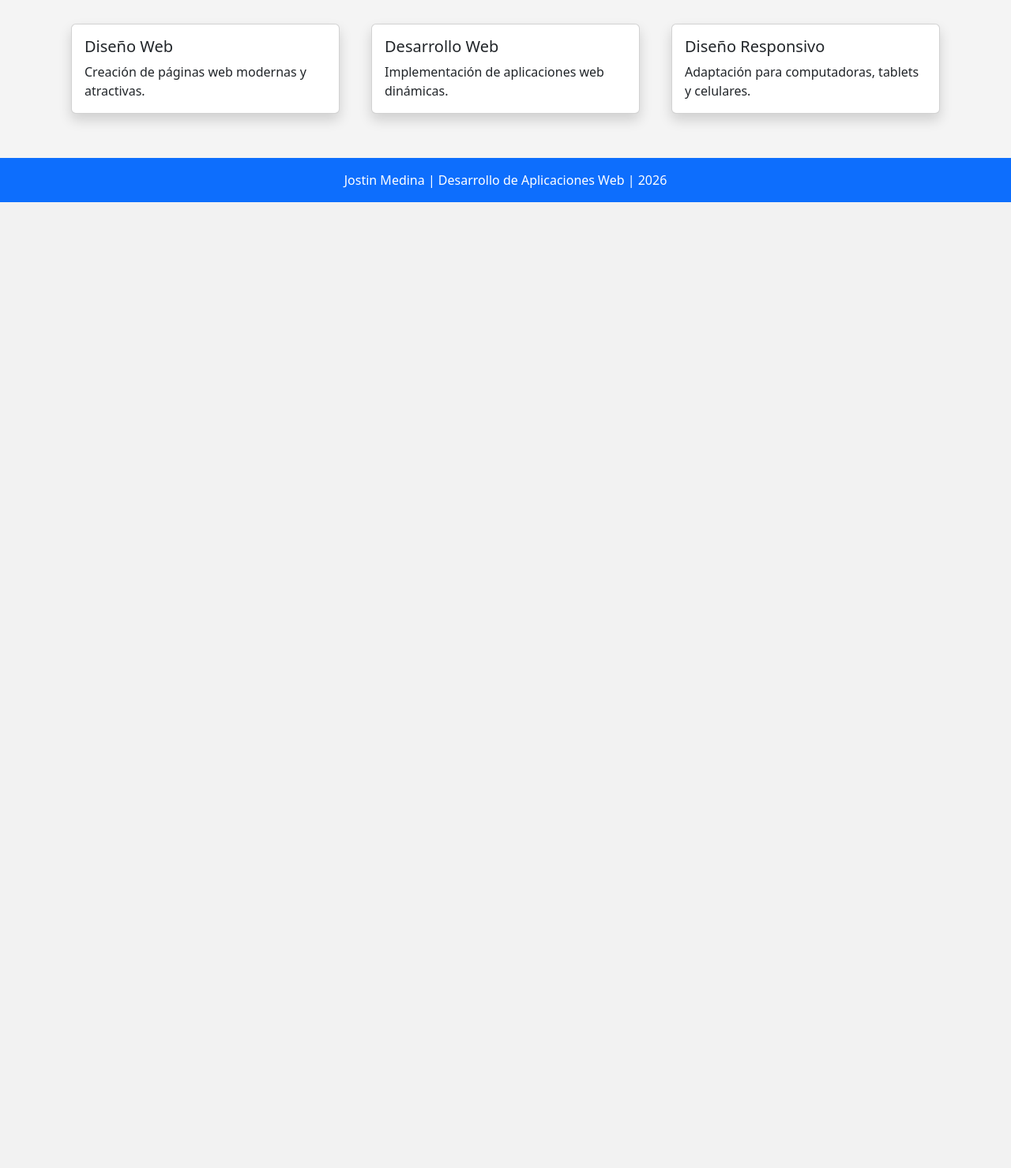
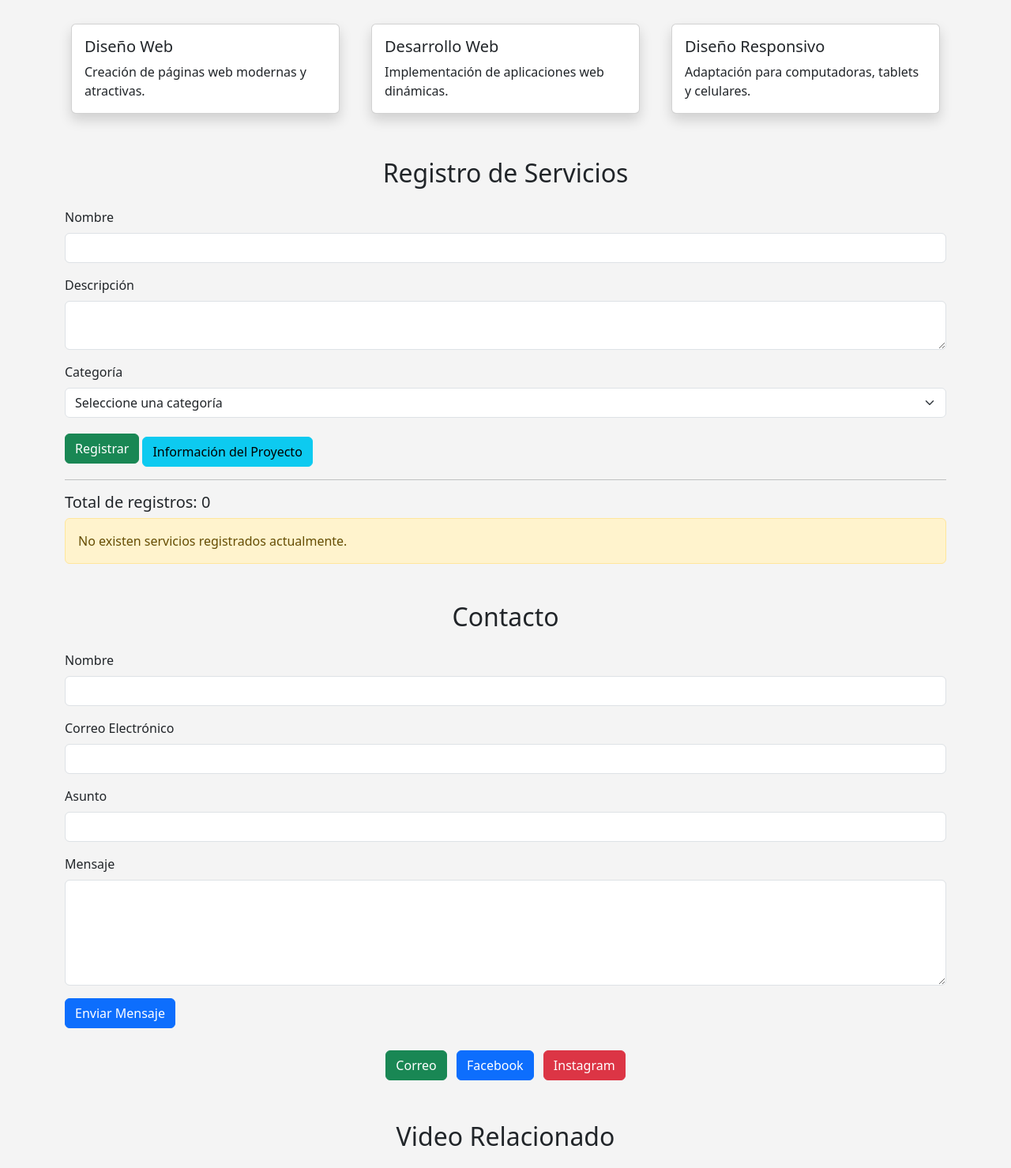
Before and after one commit to JOSTIN17/Proyecto-Desarrollo-Web, a Flask app: page / in a window 1280 px wide. Shown: the part 1103-2582 px from the top of the page at 79% size. Before the commit the page ends 1359 px from the top, so only its background shows below. Run offline with Flask 3, Linux system fonts and the light colour scheme.

Commit message:
Actualizar página principal con plantilla Flask
Added a new section for service registration with a form including fields for name, description, category, and buttons for submission and information modal.

```diff
--- a/templates/index.html
+++ b/templates/index.html
@@ -34,6 +34,7 @@ Inicio - Desarrollo Web
         </article>
     </section>
 
+
     <section id="quienes" class="mb-5">
 
         <h2 class="text-center mb-4">Quiénes Somos</h2>
@@ -65,6 +66,7 @@ Inicio - Desarrollo Web
         </div>
 
     </section>
+
 
     <section id="servicios" class="mb-5">
 
@@ -109,6 +111,265 @@ Inicio - Desarrollo Web
 
     </section>
 
+
+    <section id="registro" class="mb-5">
+
+        <h2 class="text-center mb-4">Registro de Servicios</h2>
+
+        <form id="formRegistro">
+
+            <div class="mb-3">
+                <label class="form-label">Nombre</label>
+                <input type="text" id="nombre" class="form-control">
+
+                <div id="errorNombre" class="invalid-feedback"></div>
+            </div>
+
+
+            <div class="mb-3">
+                <label class="form-label">Descripción</label>
+
+                <textarea id="descripcion" class="form-control"></textarea>
+
+                <div id="errorDescripcion" class="invalid-feedback"></div>
+            </div>
+
+
+            <div class="mb-3">
+                <label class="form-label">Categoría</label>
+
+                <select id="categoria" class="form-select">
+
+                    <option value="">Seleccione una categoría</option>
+
+                    <option>Diseño Web</option>
+
+                    <option>Desarrollo Web</option>
+
+                    <option>Responsive</option>
+
+                </select>
+
+                <div id="errorCategoria" class="invalid-feedback"></div>
+            </div>
+
+
+            <button type="submit" class="btn btn-success">
+                Registrar
+            </button>
+
+
+            <button
+                type="button"
+                class="btn btn-info mt-2"
+                data-bs-toggle="modal"
+                data-bs-target="#modalInformacion">
+
+                Información del Proyecto
+
+            </button>
+
+        </form>
+
+
+        <div id="mensaje" class="mt-3"></div>
+
+
+        <div id="spinnerCarga"
+             class="text-center mt-3"
+             style="display: none;">
+
+            <div class="spinner-border text-primary" role="status">
+
+                <span class="visually-hidden">
+                    Cargando...
+                </span>
+
+            </div>
+
+            <p class="mt-2">
+                Registrando servicio...
+            </p>
+
+        </div>
+
+
+        <hr>
+
+
+        <h5>
+            Total de registros:
+            <span id="contador">0</span>
+        </h5>
+
+
+        <div id="listaRegistros"></div>
+
+    </section>
+
+
+    <section id="contacto" class="mb-5">
+
+        <h2 class="text-center mb-4">Contacto</h2>
+
+        <form>
+
+            <div class="mb-3">
+                <label class="form-label">Nombre</label>
+                <input type="text" class="form-control">
+            </div>
+
+
+            <div class="mb-3">
+                <label class="form-label">Correo Electrónico</label>
+                <input type="email" class="form-control">
+            </div>
+
+
+            <div class="mb-3">
+                <label class="form-label">Asunto</label>
+                <input type="text" class="form-control">
+            </div>
+
+
+            <div class="mb-3">
+                <label class="form-label">Mensaje</label>
+
+                <textarea class="form-control" rows="5"></textarea>
+            </div>
+
+
+            <button type="submit" class="btn btn-primary">
+                Enviar Mensaje
+            </button>
+
+        </form>
+
+
+        <div class="mt-4 text-center">
+
+            <a href="mailto:jostin.medina@email.com"
+               class="btn btn-success m-1">
+                Correo
+            </a>
+
+            <a href="https://www.facebook.com"
+               class="btn btn-primary m-1">
+                Facebook
+            </a>
+
+            <a href="https://www.instagram.com"
+               class="btn btn-danger m-1">
+                Instagram
+            </a>
+
+        </div>
+
+    </section>
+
+
+    <section class="mb-5">
+
+        <h2 class="text-center mb-4">
+            Video Relacionado
+        </h2>
+
+        <div class="ratio ratio-16x9">
+
+            <iframe
+                src="https://www.youtube.com/embed/UB1O30fR-EE"
+                title="Introducción a HTML"
+                allowfullscreen>
+            </iframe>
+
+        </div>
+
+    </section>
+
+
+    <aside class="alert alert-primary">
+
+        <h4>Información Complementaria</h4>
+
+        <p>
+            Horario de estudio del proyecto: lunes a viernes de 18:00 a 21:00.
+        </p>
+
+        <p>
+            Objetivo actual: aprender la estructura semántica de HTML5 y crear
+            páginas web organizadas y accesibles.
+        </p>
+
+    </aside>
+
 </main>
 
+
+<!-- Modal -->
+
+<div class="modal fade"
+     id="modalInformacion"
+     tabindex="-1"
+     aria-labelledby="modalInformacionLabel"
+     aria-hidden="true">
+
+    <div class="modal-dialog">
+
+        <div class="modal-content">
+
+            <div class="modal-header bg-primary text-white">
+
+                <h5 class="modal-title" id="modalInformacionLabel">
+                    Información del Proyecto
+                </h5>
+
+                <button
+                    type="button"
+                    class="btn-close btn-close-white"
+                    data-bs-dismiss="modal"
+                    aria-label="Cerrar">
+                </button>
+
+            </div>
+
+
+            <div class="modal-body">
+
+                <p>
+                    <strong>Proyecto:</strong>
+                    Desarrollo de Aplicaciones Web
+                </p>
+
+                <p>
+                    Esta aplicación permite registrar servicios utilizando HTML5,
+                    CSS3, Bootstrap y JavaScript.
+                </p>
+
+                <p>
+                    La interfaz es responsiva y mantiene las validaciones dinámicas
+                    implementadas en semanas anteriores.
+                </p>
+
+            </div>
+
+
+            <div class="modal-footer">
+
+                <button
+                    type="button"
+                    class="btn btn-secondary"
+                    data-bs-dismiss="modal">
+
+                    Cerrar
+
+                </button>
+
+            </div>
+
+        </div>
+
+    </div>
+
+</div>
+
 {% endblock %}
```
